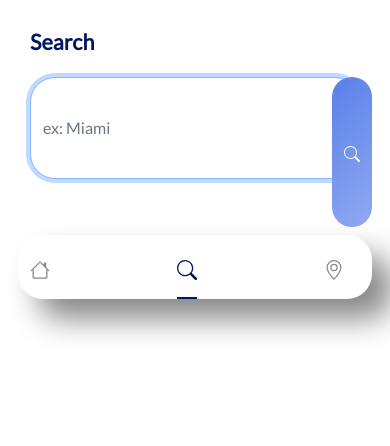
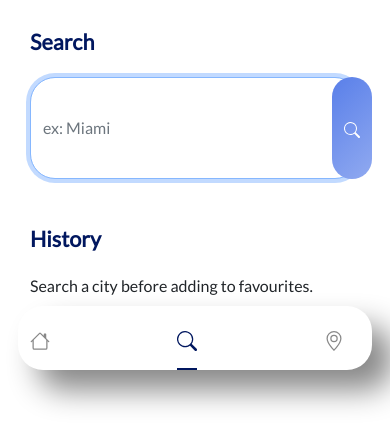
Before and after one commit to GiovanniBiancuzzo/weather_app_tech_task, a React (Create React App) app: page /search in a window 390 px wide. Shown: the top 446 px of the page. Built offline with nearby package versions, Linux system fonts and the light colour scheme.

Commit message:
searchForm responsive

```diff
--- a/src/App.css
+++ b/src/App.css
@@ -32,7 +32,6 @@
 
 .miniContainer {
     min-height: 12vh;
-    position: relative;
     width: 100%;
     margin: 0 auto 3em auto;
 }
@@ -46,6 +45,8 @@
     border-radius: 25px !important;
     box-shadow: 5px 5px 20px #888888;
 }
+
+/*note: sidebarNavbar*/
 .miniNavbar {
     min-height: 4em;
 }
@@ -138,6 +139,11 @@
     border-bottom-right-radius: 25px;
 }
 
+/*note: form search*/
+.searchForm {
+    min-height: 12vh;
+}
+
 .searchBtn {
     height: 100%;
     position: absolute;
--- a/src/App.js
+++ b/src/App.js
@@ -1,4 +1,4 @@
-import { Col, Container, Row } from 'react-bootstrap';
+import { Row } from 'react-bootstrap';
 import './App.css';
 import 'bootstrap/dist/css/bootstrap.min.css';
 import SidebarNavbar from './components/SidebarNavbar';
--- a/src/components/FormSearch.jsx
+++ b/src/components/FormSearch.jsx
@@ -3,14 +3,23 @@ import { Button, Form } from "react-bootstrap";
 import { BsSearch } from "react-icons/bs";
 import { useDispatch } from "react-redux";
 import { getWeatherInfosAction } from "../redux/actions";
+import { useNavigate } from "react-router-dom";
+import { useMediaQuery } from "react-responsive";
+import RecentCitiesComponent from "./RecentCitiesComponent";
 
 const FormSearch = () => {
     const [query, setQuery] = useState("");
     const dispatch = useDispatch();
+    const navigate = useNavigate();
+
+    const isDesktopOrLaptop = useMediaQuery({
+        query: "(max-width: 768px)",
+    });
 
     const handleSubmit = (e) => {
         e.preventDefault();
         dispatch(getWeatherInfosAction(query));
+        navigate("/");
         setQuery(""); //pulisco l'input field
     };
 
@@ -20,10 +29,11 @@ const FormSearch = () => {
             <Form
                 onSubmit={handleSubmit}
                 role="search"
+                className="miniContainer"
                 style={{ position: "relative" }}
             >
                 <Form.Control
-                    className="miniContainer shadowCorners"
+                    className="searchForm shadowCorners"
                     type="search"
                     required
                     autoFocus
@@ -40,6 +50,12 @@ const FormSearch = () => {
                     <BsSearch />
                 </Button>
             </Form>
+            {isDesktopOrLaptop && (
+                <>
+                    <h4 className="titles">History</h4>
+                    <RecentCitiesComponent />
+                </>
+            )}
         </>
     );
 };
--- a/src/components/RecentCitiesComponent.jsx
+++ b/src/components/RecentCitiesComponent.jsx
@@ -5,7 +5,7 @@ import { addToFavouritesAction } from "../redux/actions";
 
 const RecentCitiesComponent = () => {
     const recents = useSelector((state) =>
-        Object.values(state.weatherInfos.cities)
+        Object.values(state.weatherInfos.cities).reverse()
     );
 
     const dispatch = useDispatch();
--- a/src/components/SidebarNavbar.jsx
+++ b/src/components/SidebarNavbar.jsx
@@ -4,7 +4,7 @@ import FavouritesCitiesComponent from "./FavouritesCitiesComponent";
 import FormSearch from "./FormSearch";
 import { useMediaQuery } from "react-responsive";
 import { BsHouse, BsSearch, BsGeoAlt } from "react-icons/bs";
-import { Link, NavLink, useLocation } from "react-router-dom";
+import { NavLink, useLocation } from "react-router-dom";
 
 const SidebarNavbar = () => {
     const location = useLocation();
@@ -12,7 +12,6 @@ const SidebarNavbar = () => {
     const isDesktopOrLaptop = useMediaQuery({
         query: "(min-width: 768px)",
     });
-    const isTabletOrMobile = useMediaQuery({ query: "(max-width: 1224px)" });
 
     return (
         <>
```
Also changed, not shown: 1 other file (tests, documents, lock files or other folders).
